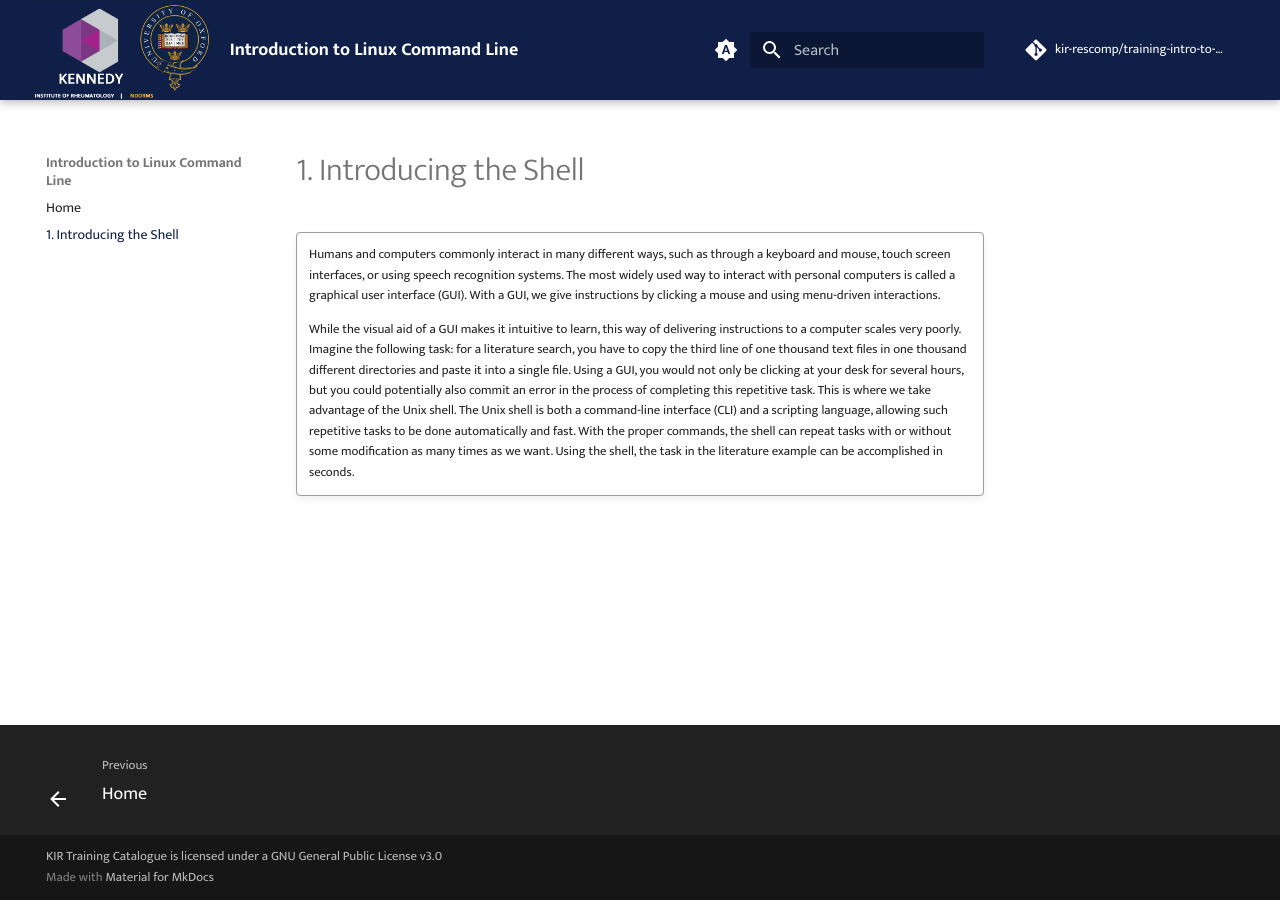
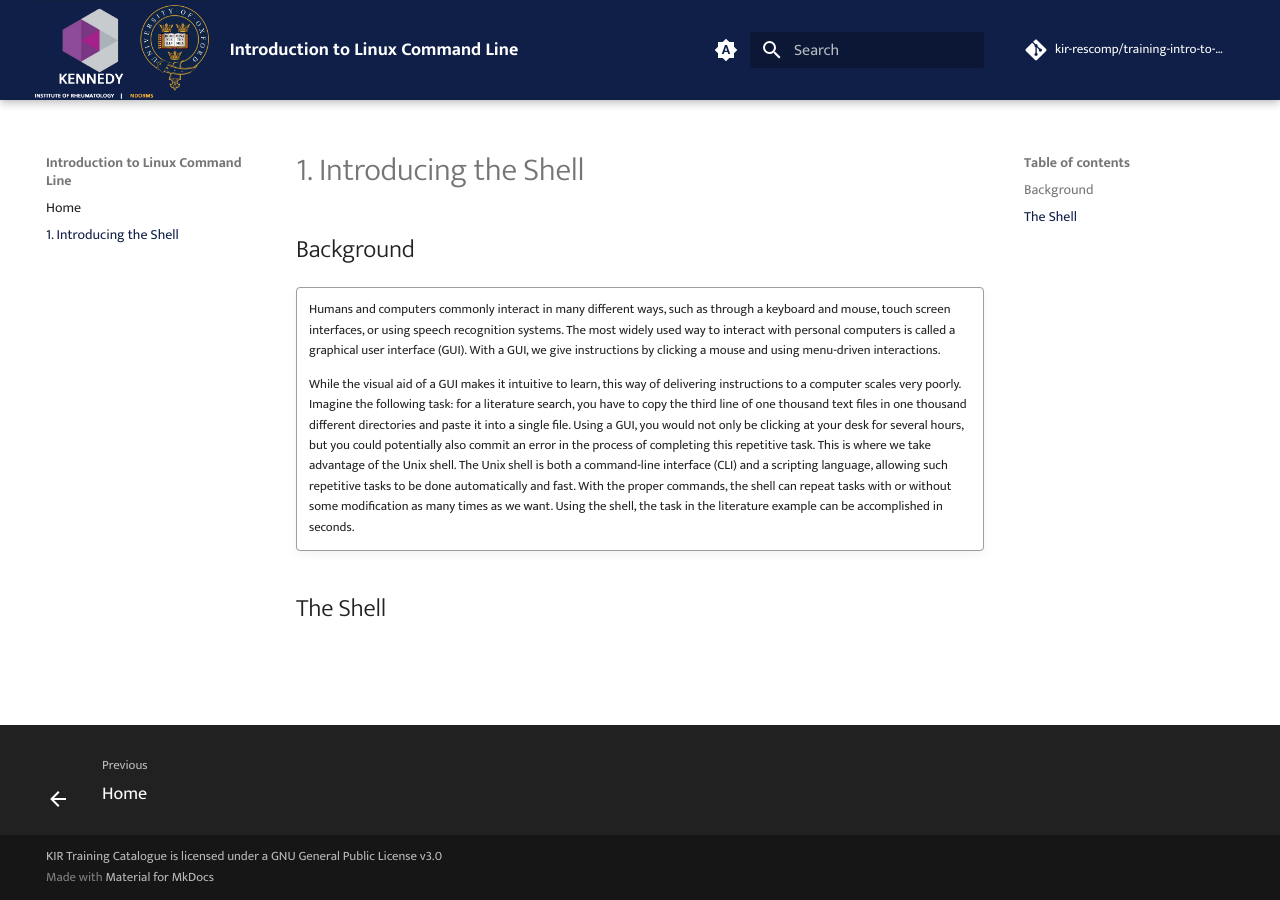
Before and after one commit to kir-rescomp/training-intro-to-linux-cli, an MkDocs documentation site: the page built from docs/0_background_introduction.md, in a window 1280 px wide. Built offline with MkDocs 1.6.1 and Material for MkDocs 9.7.7, drawn with Linux system fonts in a browser that asks for light colours; comment, search, counter and statistics services are not loaded.

Commit message:
add first page on background

```diff
--- a/docs/0_background_introduction.md
+++ b/docs/0_background_introduction.md
@@ -1,7 +1,11 @@
 # 1. Introducing the Shell
+
+## Background
 
 !!! quote ""
 
     Humans and computers commonly interact in many different ways, such as through a keyboard and mouse, touch screen interfaces, or using speech recognition systems. The most widely used way to interact with personal computers is called a graphical user interface (GUI). With a GUI, we give instructions by clicking a mouse and using menu-driven interactions.
 
     While the visual aid of a GUI makes it intuitive to learn, this way of delivering instructions to a computer scales very poorly. Imagine the following task: for a literature search, you have to copy the third line of one thousand text files in one thousand different directories and paste it into a single file. Using a GUI, you would not only be clicking at your desk for several hours, but you could potentially also commit an error in the process of completing this repetitive task. This is where we take advantage of the Unix shell. The Unix shell is both a command-line interface (CLI) and a scripting language, allowing such repetitive tasks to be done automatically and fast. With the proper commands, the shell can repeat tasks with or without some modification as many times as we want. Using the shell, the task in the literature example can be accomplished in seconds.
+
+## The Shell
```
